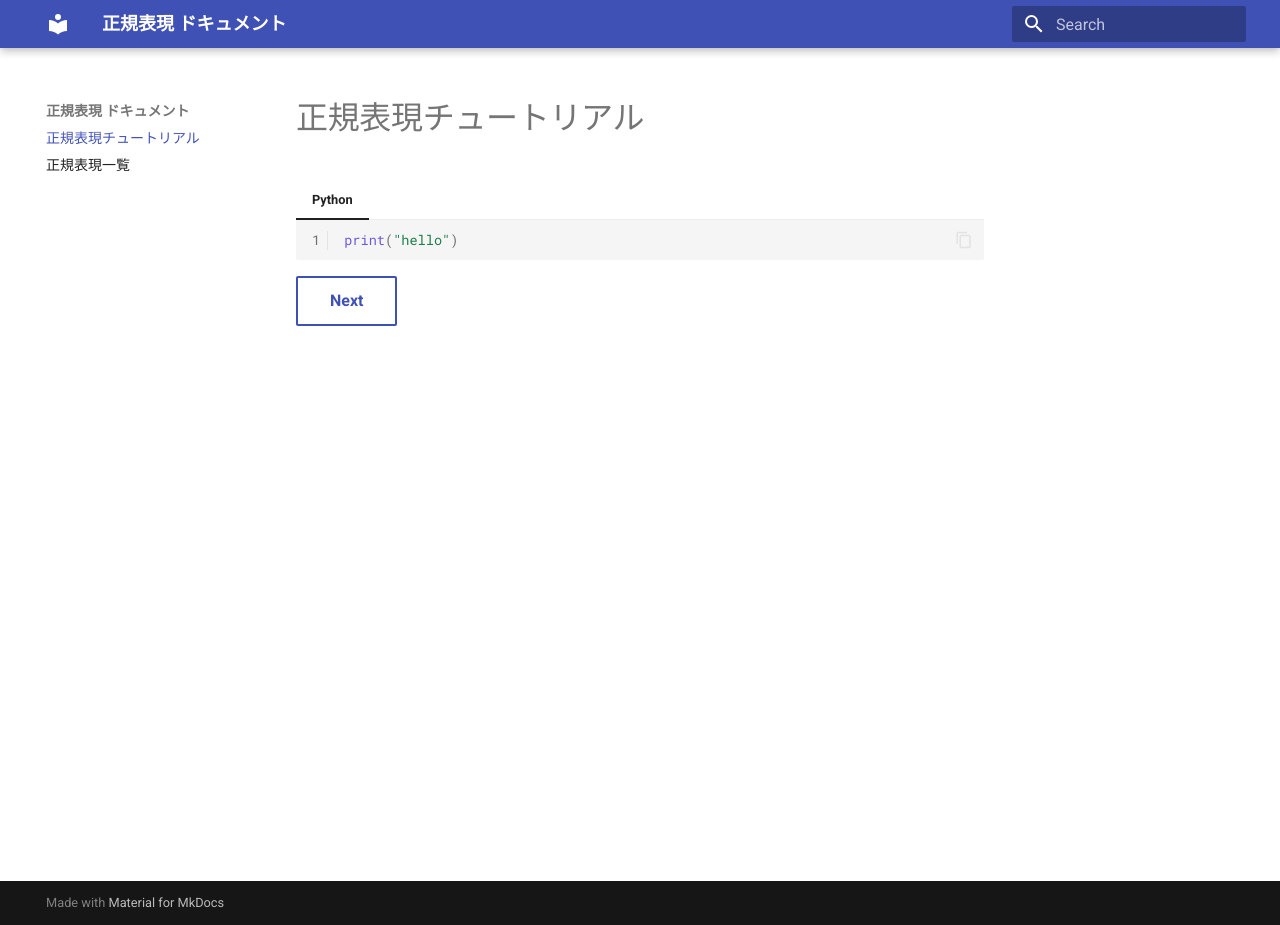
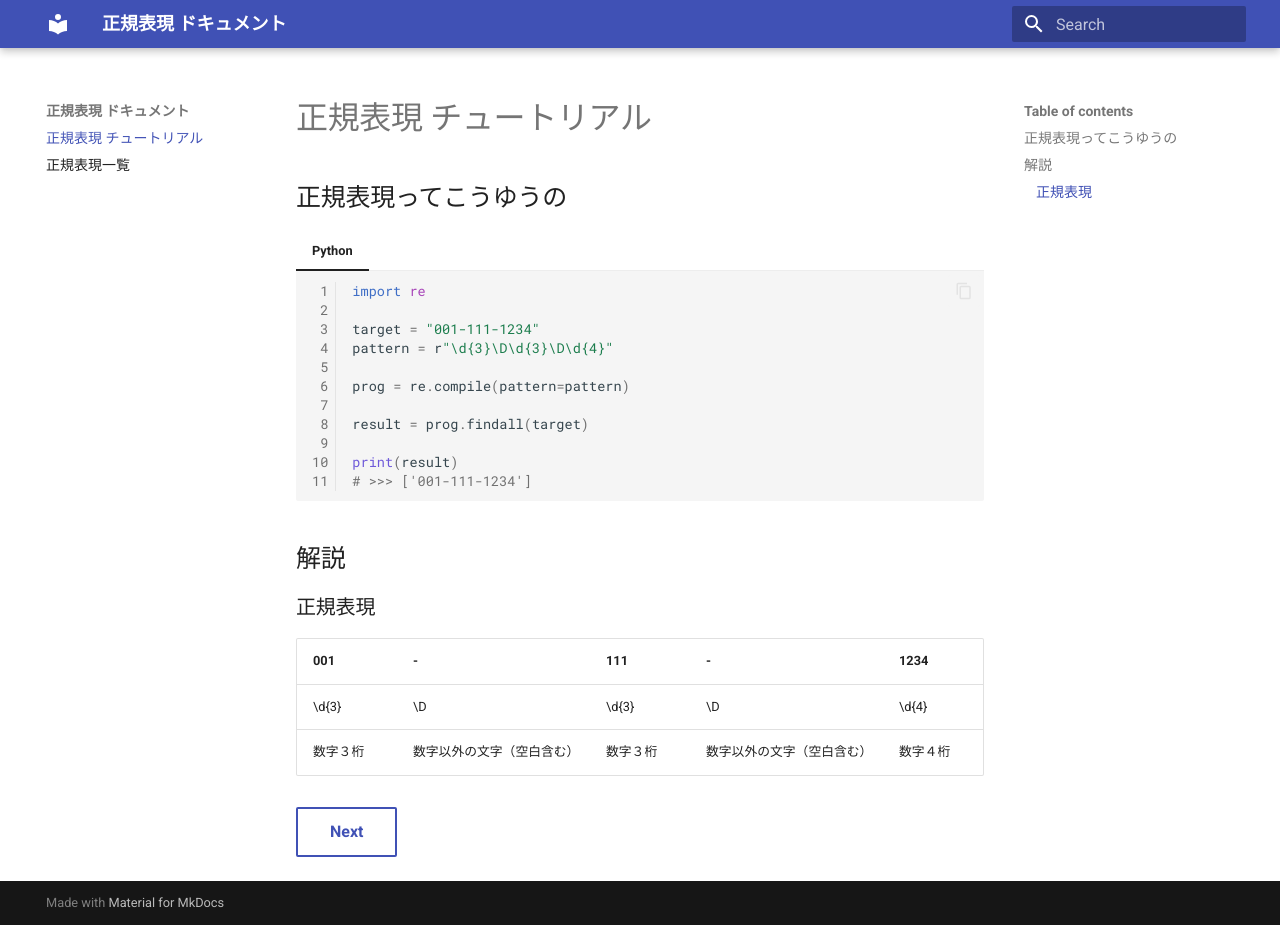
Before and after one commit to tarou-imokenpi/regular-expression-docs, an MkDocs documentation site: the page built from docs/index.md, in a window 1280 px wide and 925 px high. Built offline with MkDocs 1.6.1 and Material for MkDocs 9.7.7, drawn with Linux system fonts in a browser that asks for light colours.

Commit message:
add 例の追加

````diff
--- a/docs/index.md
+++ b/docs/index.md
@@ -1,10 +1,33 @@
-# 正規表現チュートリアル
+# 正規表現 チュートリアル
 
+## 正規表現ってこうゆうの
 
 === "Python"
 
     ``` python linenums="1"
-    print("hello")
+    import re
+
+    target = "001-111-1234"
+    pattern = r"\d{3}\D\d{3}\D\d{4}"
+
+    prog = re.compile(pattern=pattern)
+
+    result = prog.findall(target)
+
+    print(result)
+    # >>> ['001-111-1234']
+
     ```
 
+## 解説
+
+### 正規表現
+|001|-|111|-|1234|
+|----|----|----|----|----|
+|\d{3}|\D|\d{3}|\D|\d{4}|
+|数字３桁|数字以外の文字（空白含む）|数字３桁|数字以外の文字（空白含む）|数字４桁|
+
+
+
+
 [Next](1_1.md){ .md-button }
````
Also changed, not shown: docs/1_1.md (+1 -1 lines), site/1_1/index.html, site/404.html, site/index.html, site/search/search_index.json, 1 other file.
